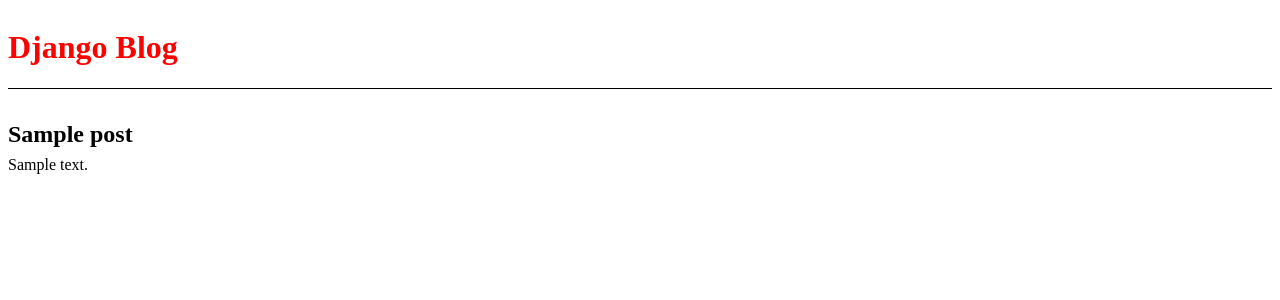
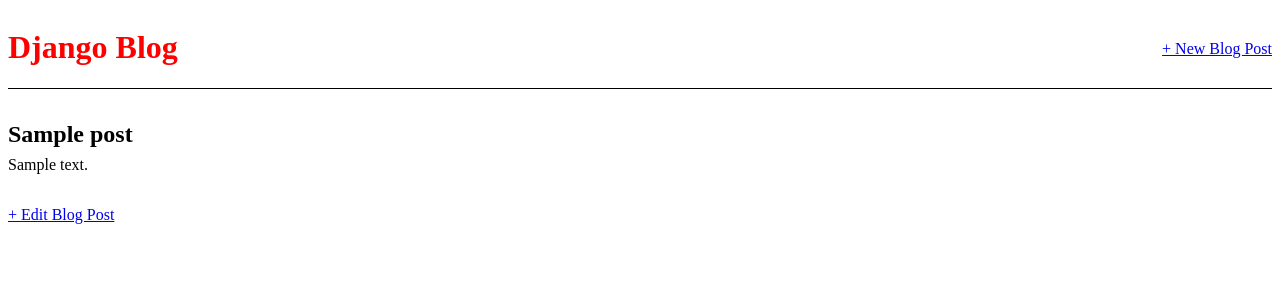
Before and after one commit to Khabibulix/Mono-Python, a Django app: page /post/1/ in a window 1280 px wide. Shown: the top 300 px of the page. Run offline with Django 4.2, Linux system fonts and the light colour scheme; tables that the repository leaves empty hold one stand-in row (values such as "Sample post").

Commit message:
DJ__ Updating post is now complete and working

```diff
--- a/2023/Sandbox_Django/Blog/blog/models.py
+++ b/2023/Sandbox_Django/Blog/blog/models.py
@@ -1,4 +1,5 @@
 from django.db import models
+from django.urls import reverse
 
 class Post(models.Model):
     title = models.CharField(max_length=200)
@@ -7,3 +8,6 @@ class Post(models.Model):
 
     def __str__(self):
         return self.title
+
+    def get_absolute_url(self):
+        return reverse('post_detail', args=[str(self.id)])
--- a/2023/Sandbox_Django/Blog/blog/urls.py
+++ b/2023/Sandbox_Django/Blog/blog/urls.py
@@ -1,7 +1,9 @@
 from django.urls import path
-from .views import BlogListView, BlogDetailView
+from .views import BlogListView, BlogDetailView, BlogCreateView, BlogUpdateView
 
 urlpatterns = [
     path('', BlogListView.as_view(), name='home'),
     path('post/<int:pk>/', BlogDetailView.as_view(), name='post_detail'),
+    path('post/new/', BlogCreateView.as_view(), name='post_new'),
+    path('post/<int:pk>/edit/', BlogUpdateView.as_view(), name='post_edit')
 ]
--- a/2023/Sandbox_Django/Blog/blog/views.py
+++ b/2023/Sandbox_Django/Blog/blog/views.py
@@ -1,5 +1,6 @@
 from django.shortcuts import render
 from django.views.generic import ListView, DetailView
+from django.views.generic.edit import CreateView, UpdateView
 from .models import Post
 
 class BlogListView(ListView):
@@ -9,3 +10,13 @@ class BlogListView(ListView):
 class BlogDetailView(DetailView):
     model = Post
     template_name = 'post_detail.html'
+
+class BlogCreateView(CreateView):
+    model = Post
+    template_name = 'post_new.html'
+    fields = ['title', 'author', 'body']
+
+class BlogUpdateView(UpdateView):
+    model = Post
+    template_name = 'post_edit.html'
+    fields = ['title', 'body']
--- a/2023/Sandbox_Django/Blog/templates/base.html
+++ b/2023/Sandbox_Django/Blog/templates/base.html
@@ -8,7 +8,15 @@
 </head>
 <body>
     <header>
-        <h1><a href="{% url 'home' %}">Django Blog</a></h1>
+
+        <div class="nav-left">
+            <h1><a href="{% url 'home' %}">Django Blog</a></h1>
+        </div>
+
+        <div class="nav-right">
+            <a href="{% url 'post_new'  %}">+ New Blog Post</a>
+        </div>
+
     </header>
     <div>
         {% block content %}
--- a/2023/Sandbox_Django/Blog/templates/post_detail.html
+++ b/2023/Sandbox_Django/Blog/templates/post_detail.html
@@ -10,6 +10,7 @@
         <h2>{{post.title}}</h2>
         <p>{{post.body}}</p>
     </div>
+    <a href="{% url 'post_edit' post.pk %}">+ Edit Blog Post</a>
 {% endblock content %}
 </body>
 </html>
```
Also changed, not shown: 2023/Sandbox_Django/Blog/templates/post_edit.html (added, +18 -0 lines), 2023/Sandbox_Django/Blog/templates/post_new.html (added, +18 -0 lines).
